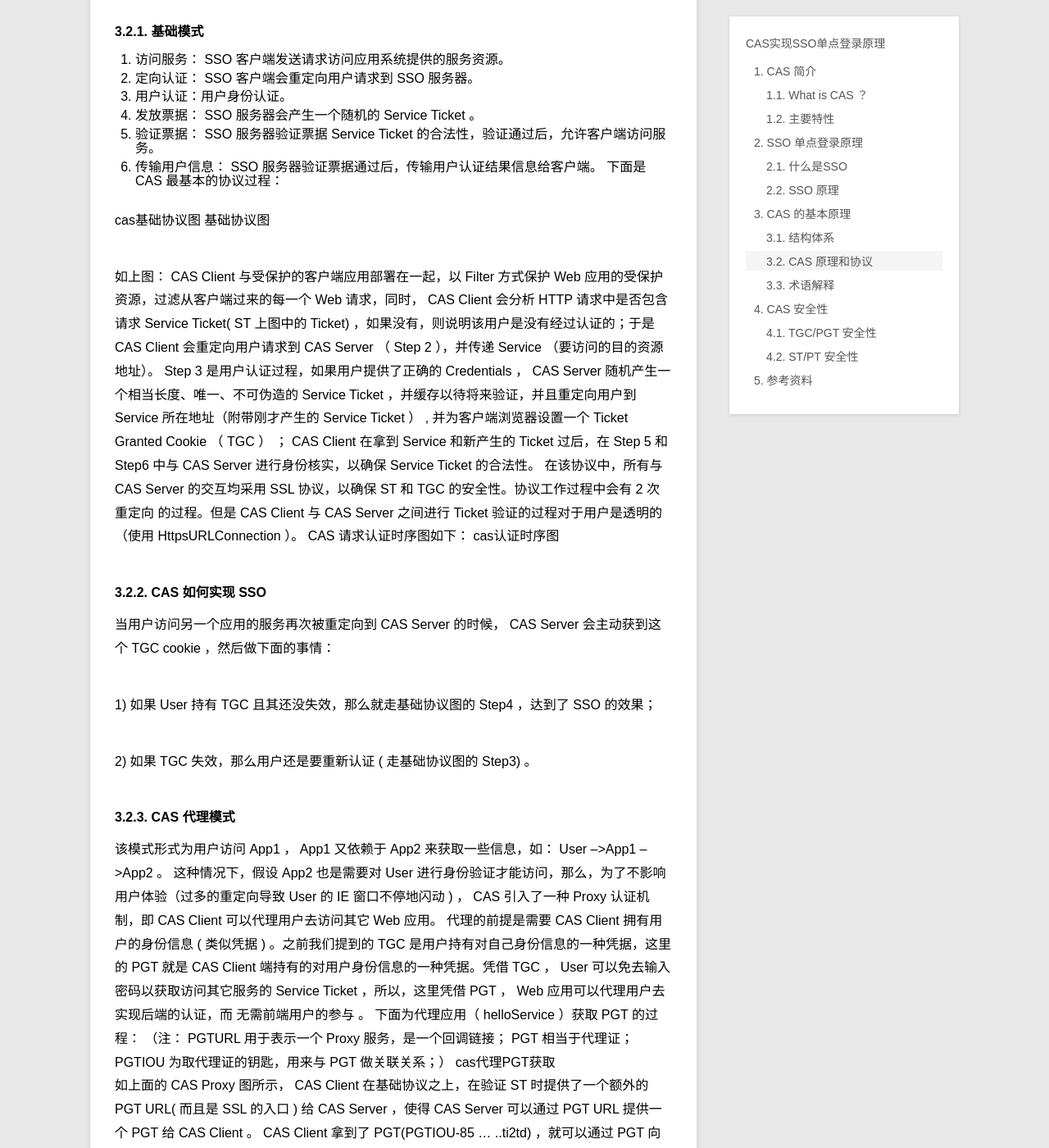
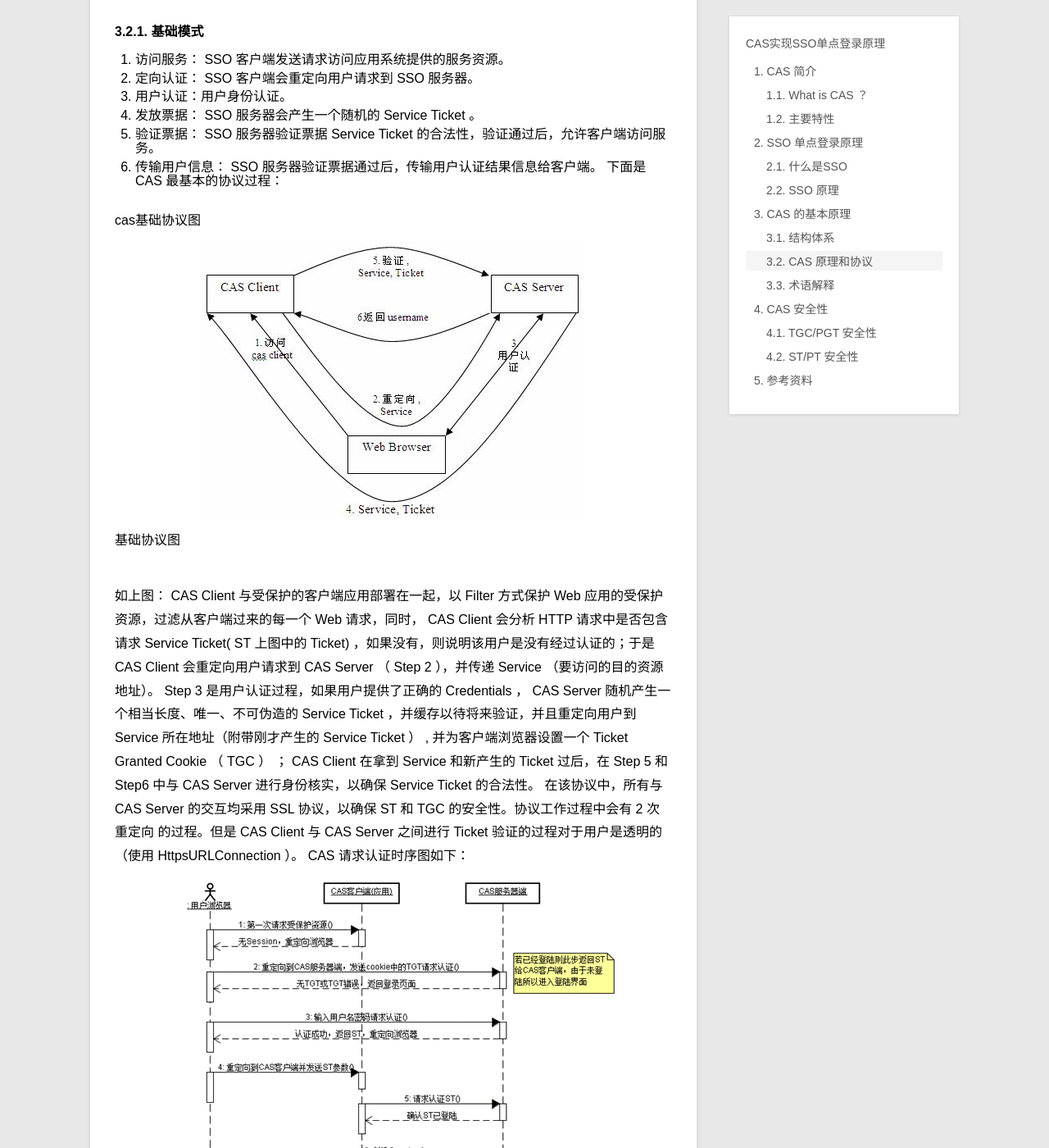
Before and after one commit to ceylog/ceylog.github.io, a Jekyll site: the page built from _posts/blog/2014-07-03-cas-sso-principle.md, in a window 1280 px wide and 1400 px high, scrolled down 2318 px. Shown: the whole window at 82% size. Built offline with Jekyll 4.4.1, drawn with Linux system fonts in a browser that asks for light colours; Markdown is read by kramdown in place of the engine named in the settings; some of the changed text lies outside the part shown.

Commit message:
modify cas principle

```diff
--- a/_posts/blog/2014-07-03-cas-sso-principle.md
+++ b/_posts/blog/2014-07-03-cas-sso-principle.md
@@ -61,11 +61,13 @@ CAS Client 与受保护的客户端应用部署在一起，以 Filter 方式保
 下面是 CAS 最基本的协议过程：
 
  cas基础协议图
+ ![cas协议图](/images/cas/cas_clip_image001.jpg)
 基础协议图
 
 如上图： CAS Client 与受保护的客户端应用部署在一起，以 Filter 方式保护 Web 应用的受保护资源，过滤从客户端过来的每一个 Web 请求，同时， CAS Client 会分析 HTTP 请求中是否包含请求 Service Ticket( ST 上图中的 Ticket) ，如果没有，则说明该用户是没有经过认证的；于是 CAS Client 会重定向用户请求到 CAS Server （ Step 2 ），并传递 Service （要访问的目的资源地址）。 Step 3 是用户认证过程，如果用户提供了正确的 Credentials ， CAS Server 随机产生一个相当长度、唯一、不可伪造的 Service Ticket ，并缓存以待将来验证，并且重定向用户到 Service 所在地址（附带刚才产生的 Service Ticket ） , 并为客户端浏览器设置一个 Ticket Granted Cookie （ TGC ） ； CAS Client 在拿到 Service 和新产生的 Ticket 过后，在 Step 5 和 Step6 中与 CAS Server 进行身份核实，以确保 Service Ticket 的合法性。
 在该协议中，所有与 CAS Server 的交互均采用 SSL 协议，以确保 ST 和 TGC 的安全性。协议工作过程中会有 2 次重定向 的过程。但是 CAS Client 与 CAS Server 之间进行 Ticket 验证的过程对于用户是透明的（使用 HttpsURLConnection ）。
     CAS 请求认证时序图如下：
+    ![cas认证时序图](/images/cas/cas_clip_image003.gif)
  cas认证时序图
 #### 3.2.2.      CAS 如何实现 SSO
 当用户访问另一个应用的服务再次被重定向到 CAS Server 的时候， CAS Server 会主动获到这个 TGC cookie ，然后做下面的事情：
```
Also changed, not shown: other parts of _posts/blog/2014-07-03-cas-sso-principle.md (+2 -2 lines), images/cas/cas_clip_image001.jpg (added), images/cas/cas_clip_image003.gif (added), images/cas/cas_clip_image004.jpg (added), images/cas/cas_clip_image005.jpg (added).
